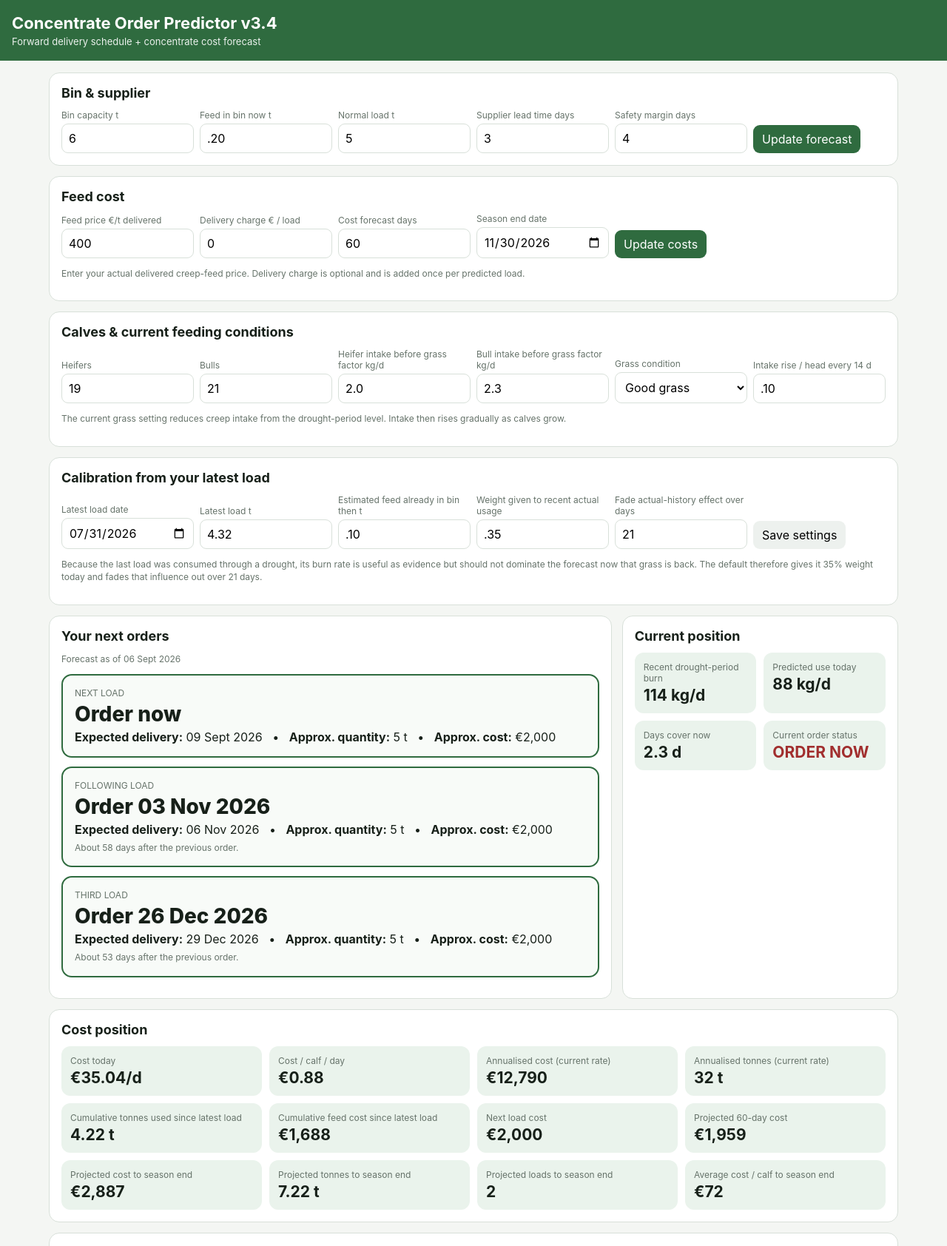
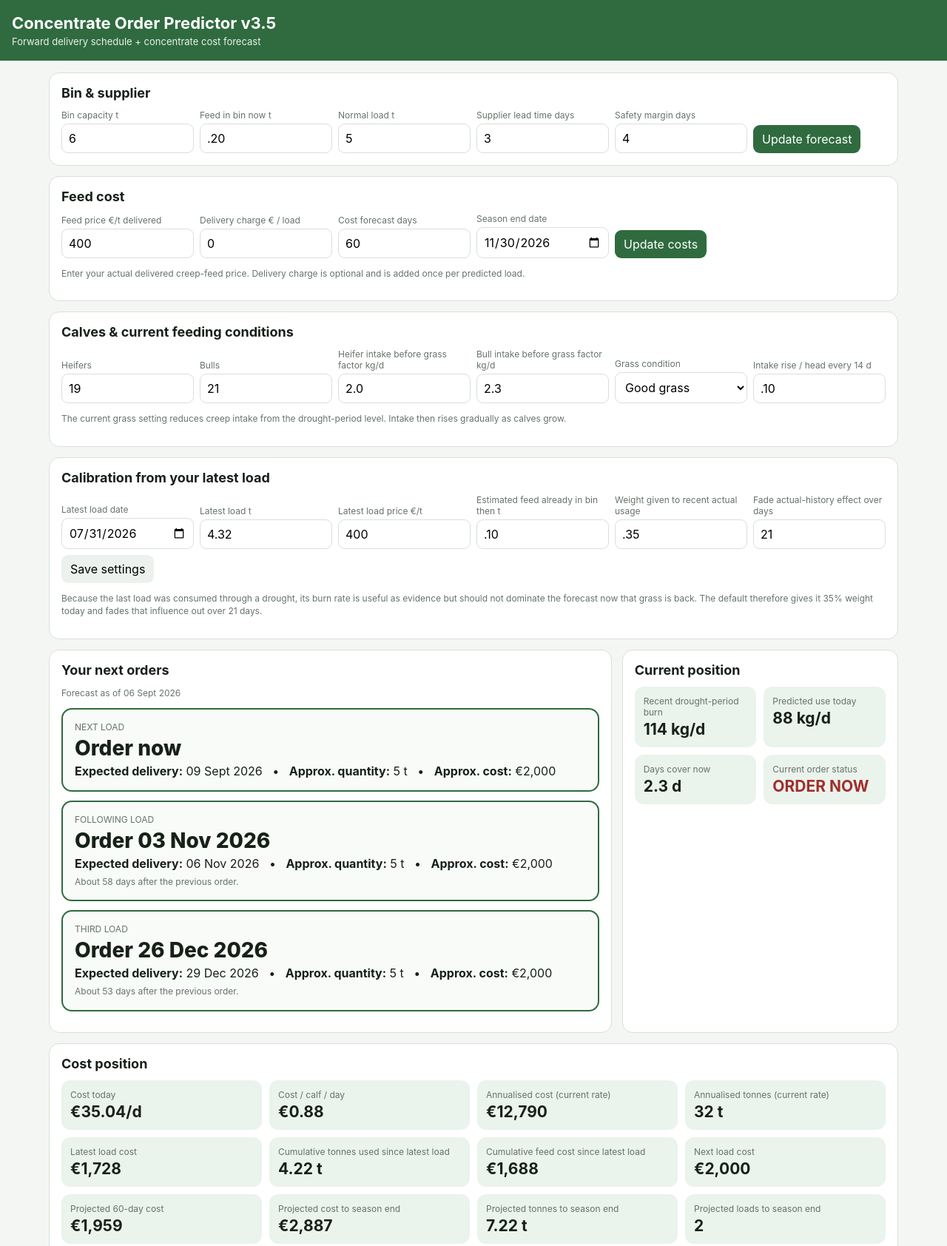
Before and after one commit to michaelmurphy94-lang/-farm-feed-predictor-, a plain HTML site: page index.html in a window 1280 px wide. Shown: the top 1684 px of the page at 74% size. Drawn offline with Linux system fonts and the light colour scheme.

Commit message:
Add files via upload

```diff
--- a/index.html
+++ b/index.html
@@ -3,7 +3,7 @@
 <head>
 <meta charset="UTF-8">
 <meta name="viewport" content="width=device-width,initial-scale=1">
-<title>Concentrate Order Predictor v3.4</title>
+<title>Concentrate Order Predictor v3.5</title>
 <style>
 :root{--bg:#f4f6f3;--card:#fff;--txt:#172019;--muted:#66736a;--green:#2f6b3f;--pale:#eaf3ec;--border:#d8e0d9;--warn:#9b6200;--red:#a12e2e}
 *{box-sizing:border-box} body{margin:0;background:var(--bg);color:var(--txt);font-family:-apple-system,BlinkMacSystemFont,"Segoe UI",Roboto,Arial,sans-serif}
@@ -25,7 +25,7 @@ footer{text-align:center;padding:18px;color:var(--muted);font-size:12px}
 </style>
 </head>
 <body>
-<header><h1>Concentrate Order Predictor v3.4</h1><p>Forward delivery schedule + concentrate cost forecast</p></header>
+<header><h1>Concentrate Order Predictor v3.5</h1><p>Forward delivery schedule + concentrate cost forecast</p></header>
 <main><div class="grid">
 
 <section class="card c12">
@@ -72,6 +72,7 @@ footer{text-align:center;padding:18px;color:var(--muted);font-size:12px}
 <div class="row">
 <div><label>Latest load date</label><input id="lastDate" type="date" value="2026-07-31"></div>
 <div><label>Latest load t</label><input id="lastQty" type="number" step=".01" value="4.32"></div>
+<div><label>Latest load price €/t</label><input id="lastPrice" type="number" step="1" value="400"></div>
 <div><label>Estimated feed already in bin then t</label><input id="before" type="number" step=".05" value=".10"></div>
 <div><label>Weight given to recent actual usage</label><input id="actualWeight" type="number" step=".05" min="0" max="1" value=".35"></div>
 <div><label>Fade actual-history effect over days</label><input id="fadeDays" type="number" value="21"></div>
@@ -102,6 +103,7 @@ footer{text-align:center;padding:18px;color:var(--muted);font-size:12px}
 <div class="kpi"><div class="lab">Cost / calf / day</div><div id="costHead" class="val">—</div></div>
 <div class="kpi"><div class="lab">Annualised cost (current rate)</div><div id="annualCost" class="val">—</div></div>
 <div class="kpi"><div class="lab">Annualised tonnes (current rate)</div><div id="annualTonnes" class="val">—</div></div>
+<div class="kpi"><div class="lab">Latest load cost</div><div id="lastLoadCost" class="val">—</div></div>
 <div class="kpi"><div class="lab">Cumulative tonnes used since latest load</div><div id="cumTonnes" class="val">—</div></div>
 <div class="kpi"><div class="lab">Cumulative feed cost since latest load</div><div id="cumCost" class="val">—</div></div>
 <div class="kpi"><div class="lab">Next load cost</div><div id="nextLoadCost" class="val">—</div></div>
@@ -131,7 +133,7 @@ footer{text-align:center;padding:18px;color:var(--muted);font-size:12px}
 </section>
 
 </div></main>
-<footer>Concentrate Order Predictor v3.4</footer>
+<footer>Concentrate Order Predictor v3.5</footer>
 
 <script>
 const capacity=document.getElementById("capacity");
@@ -147,6 +149,7 @@ const grass=document.getElementById("grass");
 const rise=document.getElementById("rise");
 const lastDate=document.getElementById("lastDate");
 const lastQty=document.getElementById("lastQty");
+const lastPrice=document.getElementById("lastPrice");
 const before=document.getElementById("before");
 const actualWeight=document.getElementById("actualWeight");
 const fadeDays=document.getElementById("fadeDays");
@@ -166,6 +169,7 @@ const costToday=document.getElementById("costToday");
 const costHead=document.getElementById("costHead");
 const annualCost=document.getElementById("annualCost");
 const annualTonnes=document.getElementById("annualTonnes");
+const lastLoadCost=document.getElementById("lastLoadCost");
 const cumTonnes=document.getElementById("cumTonnes");
 const cumCost=document.getElementById("cumCost");
 const nextLoadCost=document.getElementById("nextLoadCost");
@@ -250,9 +254,11 @@ function render(){
  annualCost.textContent=euro(dailyCost*365,0);
  let annualT=(u/1000)*365;
  annualTonnes.textContent=fmt(annualT,1)+" t";
+ let lp=Math.max(0,+lastPrice.value||0);
+ lastLoadCost.textContent=euro((+lastQty.value||0)*lp,0);
  let cumulativeT=Math.max(0,(+before.value||0)+(+lastQty.value||0)-st);
  cumTonnes.textContent=fmt(cumulativeT,2)+" t";
- cumCost.textContent=euro(cumulativeT*p,0);
+ cumCost.textContent=euro(cumulativeT*lp,0);
  nextLoadCost.textContent=first?euro(first.qty*p+dc,0):"—";
  let horizon=Math.max(1,+costDays.value||60);
  let simCost=simulate(Math.max(240,horizon+10));
@@ -295,14 +301,14 @@ function render(){
  }
 }
 function save(){
- let ids=["capacity","stock","loadSize","lead","safety","price","deliveryCharge","costDays","seasonEnd","heifers","bulls","hi","bi","grass","rise","lastDate","lastQty","before","actualWeight","fadeDays"],d={};
+ let ids=["capacity","stock","loadSize","lead","safety","price","deliveryCharge","costDays","seasonEnd","heifers","bulls","hi","bi","grass","rise","lastDate","lastQty","lastPrice","before","actualWeight","fadeDays"],d={};
  ids.forEach(id=>d[id]=document.getElementById(id).value);localStorage.setItem("copv3",JSON.stringify(d));
 }
 function load(){
  let raw=localStorage.getItem("copv3");if(raw){try{let d=JSON.parse(raw);Object.keys(d).forEach(k=>{if(document.getElementById(k))document.getElementById(k).value=d[k]})}catch(e){}}
  render();
 }
-["capacity","stock","loadSize","lead","safety","price","deliveryCharge","costDays","seasonEnd","heifers","bulls","hi","bi","grass","rise","lastDate","lastQty","before","actualWeight","fadeDays"].forEach(id=>document.getElementById(id).addEventListener("change",render));
+["capacity","stock","loadSize","lead","safety","price","deliveryCharge","costDays","seasonEnd","heifers","bulls","hi","bi","grass","rise","lastDate","lastQty","lastPrice","before","actualWeight","fadeDays"].forEach(id=>document.getElementById(id).addEventListener("change",render));
 load();
 </script>
 </body></html>
```
